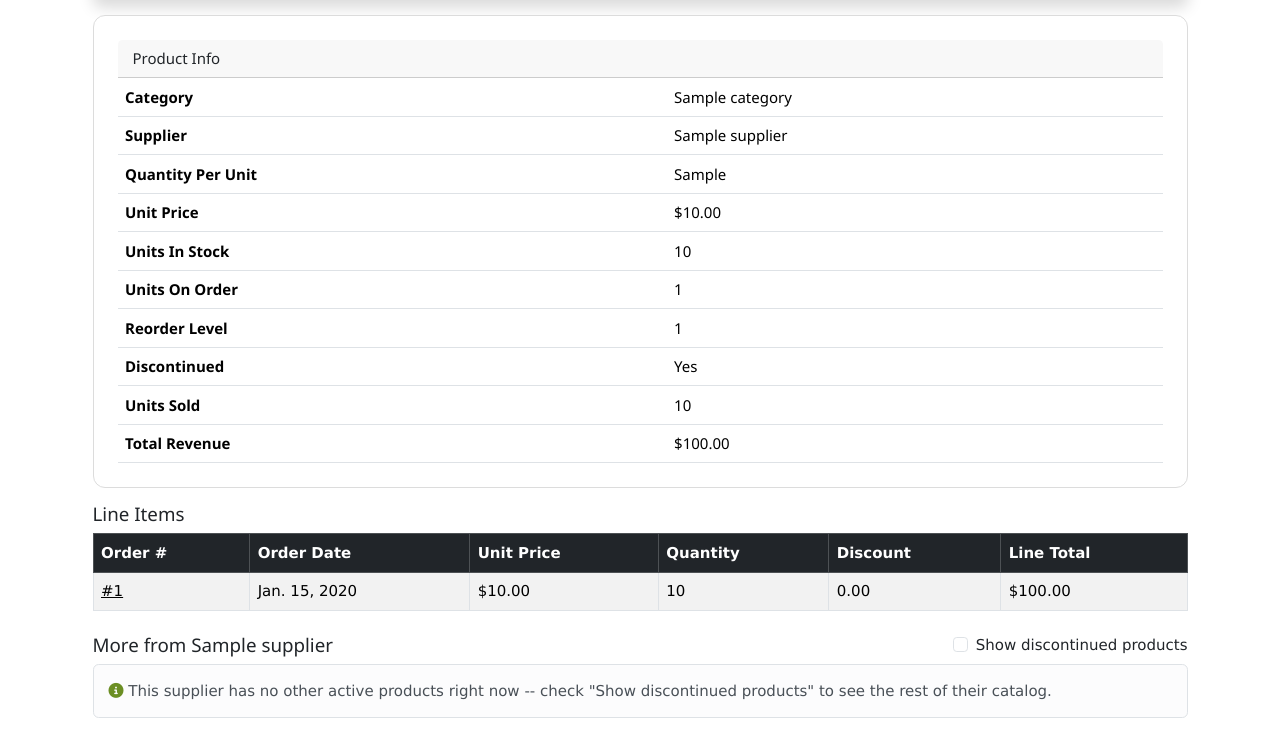
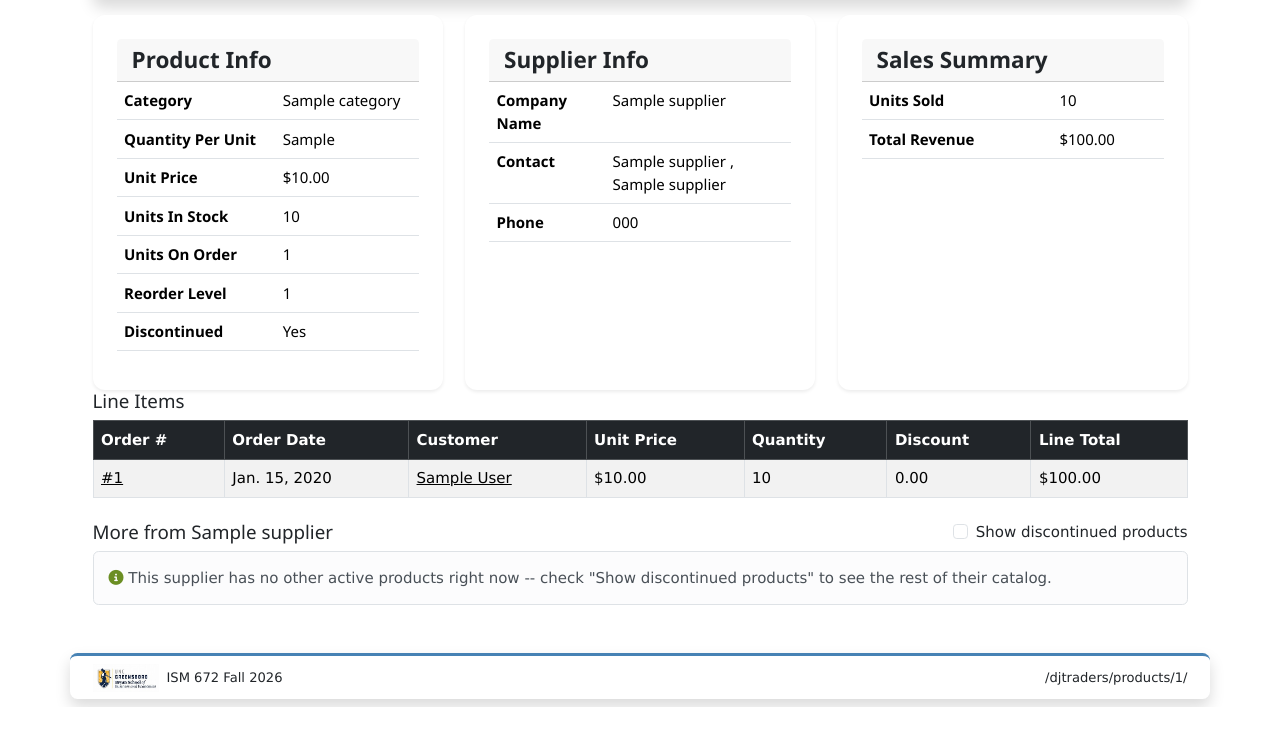
Before and after one commit to Lordkapito/DjangoTraders, a Django app: page /djtraders/products/1/ in a window 1280 px wide. Shown: the part 180-918 px from the top of the page. After the commit the page ends 887 px from the top, so only its background shows below. Run offline with Django 5.2, Linux system fonts and the light colour scheme; tables that the repository leaves empty hold one stand-in row (values such as "Sample post"); some libraries are stand-ins or nearby versions.

Commit message:
third commit

```diff
--- a/djtraders/templates/djtraders/customer_list.html
+++ b/djtraders/templates/djtraders/customer_list.html
@@ -29,6 +29,10 @@
     sorting on this column (it holds an icon, not sortable data).
   5. City/Contact Title/Country dropdowns each submit the search on
     change (onchange="this.form.submit()"), no need to also click Search.
+  6. Results table has a Title column (customer.contact_title) alongside
+    Contact Name/City -- every field the search form can filter by
+    (Contact Name, City, Title) is also shown as its own column, not
+    just Company Name/City/Country from before.
 -->
 {% extends "common/base.html" %}
 
@@ -110,6 +114,7 @@
                 <tr>
                     <th>Company Name</th>
                     <th>Contact Name</th>
+                    <th>Title</th>
                     <th>City</th>
                     <th>Country</th>
                     <th class="text-center">Actions</th>
@@ -122,6 +127,7 @@
                     <tr>
                         <td><a href="{% url 'djtraders:customer_detail' customer.customer_id %}">{{ customer.company_name }}</a></td>
                         <td>{{ customer.contact_name }}</td>
+                        <td>{{ customer.contact_title }}</td>
                         <td>{{ customer.city }}</td>
                         <td>{{ customer.country }}</td>
                         <td class="text-center">
--- a/djtraders/templates/djtraders/product_detail.html
+++ b/djtraders/templates/djtraders/product_detail.html
@@ -1,10 +1,14 @@
 <!--
-    Template for the product_detail view (djtraders/views.py). Same
-    card-based shape as customer_detail.html/order_detail.html: a card
-    of the product's own fields, then a Line Items table of every order
-    it's appeared on (product.orderdetail_set, the reverse side of
+    Template for the product_detail view (djtraders/views.py). Product
+    Info, Supplier Info, and Sales Summary sit in one three-column row
+    (row/col-md-4 each, h-100 so all three cards match height regardless
+    of content length), then a Line Items table of every order it's
+    appeared on (product.orderdetail_set, the reverse side of
     OrderDetail.product's FK), each row reaching its own Order through
-    another forward FK (line.order).
+    another forward FK (line.order), and that order's Customer through
+    one more (line.order.customer) -- Requirement 3's full traversal:
+    Product -> Supplier, Product -> OrderDetail set -> Order -> Customer,
+    and Product -> Revenue (computed).
 
   1. "Back to Products" button uses dt-btn-secondary-supplier
     (DjangoTraders.css), matching product_list.html's own color scheme,
@@ -16,17 +20,25 @@
   3. Order # is a link to order_detail, not plain text -- unlike
     order_detail.html's own Product column, which stays plain text since
     product_detail is what completes that traversal, not another link
-    back into it.
-  4. product.is_discontinued/total_revenue/units_sold are all plain
-    Python properties on Product (djtraders/models.py), read directly
-    rather than recomputed here.
+    back into it. The Customer column links onward to customer_detail
+    the same way, and is skipped ("—") when the order's customer is null
+    (Order.customer is SET_NULL).
+  4. Sales Summary (units_sold/total_revenue) is its own card, not
+    folded into Product Info -- both are plain Python properties on
+    Product (djtraders/models.py), read directly rather than recomputed
+    here.
   5. Units In Stock gets a Low Stock badge (dt-status-low-stock,
     DjangoTraders.css) when product.is_low_stock is true -- same badge
     as product_list.html's own column, and reused a third time in the
     "More from this supplier" table below.
   6. A Bootstrap .alert-light replaces a bare empty table when there are
     no line items, or no (matching) supplier products.
-  7. Extra credit B -- "More from this supplier" lists supplier_products
+  7. Supplier Info is its own card (Company Name, Contact, Phone), not a
+    single row inside Product Info -- Requirement 3 asks for the
+    supplier's contact info shown directly on the page, not just its
+    name. product.supplier is nullable (SET_NULL), so a product missing
+    one shows a plain message instead of an empty/broken card.
+  8. Extra credit B -- "More from this supplier" lists supplier_products
     (product.supplier.product_set, minus this product itself), same
     show_all GET-param/checkbox pattern as product_list.html's own
     "Show all products" -- default hides discontinued products, checking
@@ -48,17 +60,15 @@
         </div>
     </div>
 
-    <div class="card mb-3">
-        <div class="card-header">Product Info</div>
+    <div class="row">
+        <div class="col-md-4">
+            <div class="card mb-3 border-0 shadow-sm h-100">
+                <div class="card-header fw-bolder h4">Product Info</div>
                 <table class="table mb-0">
                     <tbody>
                         <tr>
                             <th scope="row">Category</th>
                             <td>{{ product.category.category_name|default:"—" }}</td>
-                </tr>
-                <tr>
-                    <th scope="row">Supplier</th>
-                    <td>{{ product.supplier.company_name|default:"—" }}</td>
                         </tr>
                         <tr>
                             <th scope="row">Quantity Per Unit</th>
@@ -91,6 +101,46 @@
                             <th scope="row">Discontinued</th>
                             <td>{{ product.is_discontinued|yesno:"Yes,No" }}</td>
                         </tr>
+                    </tbody>
+                </table>
+            </div>
+        </div>
+
+        <div class="col-md-4">
+            <div class="card mb-3 border-0 shadow-sm h-100">
+                <div class="card-header fw-bolder h4">Supplier Info</div>
+                {# product.supplier is nullable (SET_NULL) -- a product can outlive its supplier record. #}
+                {% if product.supplier %}
+                    <table class="table mb-0">
+                        <tbody>
+                            <tr>
+                                <th scope="row">Company Name</th>
+                                <td>{{ product.supplier.company_name }}</td>
+                            </tr>
+                            <tr>
+                                <th scope="row">Contact</th>
+                                <td>
+                                    {{ product.supplier.contact_name|default:"—" }}
+                                    {% if product.supplier.contact_title %}, {{ product.supplier.contact_title }}{% endif %}
+                                </td>
+                            </tr>
+                            <tr>
+                                <th scope="row">Phone</th>
+                                <td>{{ product.supplier.phone|default:"—" }}</td>
+                            </tr>
+                        </tbody>
+                    </table>
+                {% else %}
+                    <div class="p-3">This product has no supplier on record.</div>
+                {% endif %}
+            </div>
+        </div>
+
+        <div class="col-md-4">
+            <div class="card mb-3 border-0 shadow-sm h-100">
+                <div class="card-header fw-bolder h4">Sales Summary</div>
+                <table class="table mb-0">
+                    <tbody>
                         <tr>
                             <th scope="row">Units Sold</th>
                             <td>{{ product.units_sold }}</td>
@@ -101,6 +151,8 @@
                         </tr>
                     </tbody>
                 </table>
+            </div>
+        </div>
     </div>
 
     <h2 class="h5">Line Items</h2>
@@ -115,6 +167,7 @@
                 <tr>
                     <th>Order #</th>
                     <th>Order Date</th>
+                    <th>Customer</th>
                     <th>Unit Price</th>
                     <th>Quantity</th>
                     <th>Discount</th>
@@ -128,6 +181,14 @@
                     <tr>
                         <td><a href="{% url 'djtraders:order_detail' line.order.order_id %}">#{{ line.order.order_id }}</a></td>
                         <td>{{ line.order.order_date|default:"—" }}</td>
+                        <td>
+                            {# line.order.customer is nullable (SET_NULL) -- an order can outlive its customer record. #}
+                            {% if line.order.customer %}
+                                <a href="{% url 'djtraders:customer_detail' line.order.customer.customer_id %}">{{ line.order.customer.company_name }}</a>
+                            {% else %}
+                                —
+                            {% endif %}
+                        </td>
                         <td>${{ line.unit_price|floatformat:2|intcomma }}</td>
                         <td>{{ line.quantity }}</td>
                         <td>{{ line.discount|floatformat:2 }}</td>
--- a/djtraders/views.py
+++ b/djtraders/views.py
@@ -183,18 +183,21 @@ def product_detail(request, product_id):
 
     product.orderdetail_set is the reverse side of OrderDetail.product's
     FK -- every OrderDetail row referencing this product, across every
-    order. select_related("order") fetches each line's Order via a JOIN
-    in this same query, instead of a separate query per line, since the
-    template touches order.order_id/order.order_date for every row.
-    total_revenue/units_sold are plain Python properties on Product
-    (djtraders/models.py) that already sum/count across this same
-    relation, so this view just reads them rather than recomputing.
+    order. select_related("order", "order__customer") fetches each
+    line's Order AND that order's Customer via one JOIN in this same
+    query, instead of a separate query per line/customer, since the
+    template touches order.order_id/order.order_date/order.customer for
+    every row (Requirement 3's "who bought it" two-hop traversal:
+    line -> order -> customer). total_revenue/units_sold are plain
+    Python properties on Product (djtraders/models.py) that already
+    sum/count across this same relation, so this view just reads them
+    rather than recomputing.
     """
     product = get_object_or_404(Product, pk=product_id)
 
-    order_lines = product.orderdetail_set.select_related("order").order_by(
-        "-order__order_date"
-    )
+    order_lines = product.orderdetail_set.select_related(
+        "order", "order__customer"
+    ).order_by("-order__order_date")
 
     # Extra credit B: other products from this same supplier.
     # supplier.product_set is the reverse side of Product.supplier's own
```
Also changed, not shown: 5 other files. Lines whose indentation alone changed are shown as unchanged.
